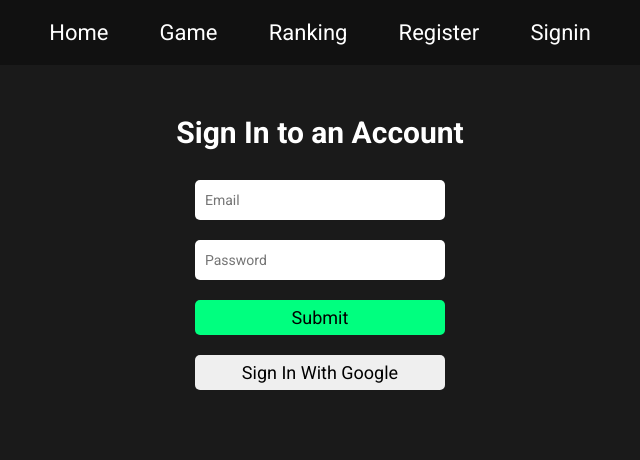
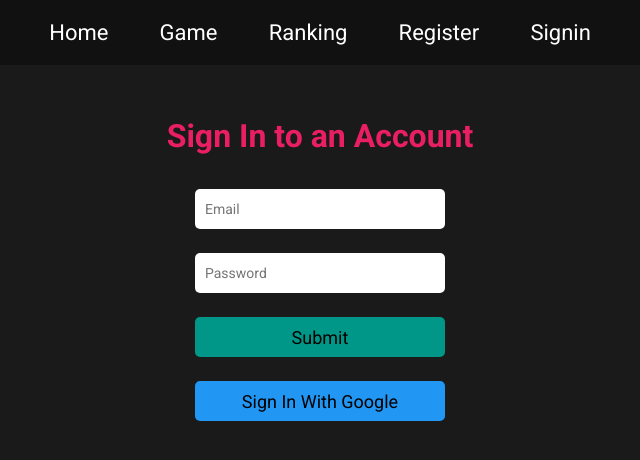
Before and after one commit to N-Ignacio-Bouffanais/trivia-vue-ts, a Vue app: page /signin in a window 1280 px wide. Shown: the top 460 px of the page, without its empty margins (320-960 px from the left). Built offline with nearby package versions, Linux system fonts and the light colour scheme; no server answers.

Commit message:
Home page, register and signin css already

```diff
--- a/src/components/Title.vue
+++ /dev/null
@@ -1,20 +0,0 @@
-<script lang="ts" setup>
-const props = defineProps<{
-    title: string;
-}>();
-</script>
-<template>
-    <div>
-        <h1>{{ props.title }}</h1>
-    </div>
-</template>
-<style lang="scss">
-h1 {
-    font-size: 3rem;
-    margin: 4rem auto;
-    letter-spacing: 0.1rem;
-    color: #eb3936;
-    width: 28rem;
-    text-align: center;
-}
-</style>
--- a/src/views/GameView.vue
+++ b/src/views/GameView.vue
@@ -6,7 +6,6 @@ const counterStore = useCounterStore();
 let selected = ref(false);
 let category_sel = ref(true);
 let init = ref(false);
-let title = "Select a category"
 
 const showquestion = () => {
   return (selected.value = true), (category_sel.value = false), (init.value = true);
@@ -35,7 +34,6 @@ const ArrowsBtn = defineAsyncComponent(() => import("../components/ArrowsBtn.vue
 const Question = defineAsyncComponent(() => import("../components/Question.vue"));
 const Timer = defineAsyncComponent(() => import("../components/Timer.vue"));
 const Alternative = defineAsyncComponent(() => import("../components/Alternative.vue"));
-const Title = defineAsyncComponent(()=> import("../components/Title.vue"));
 
 </script>
 <template>
@@ -66,9 +64,9 @@ const Title = defineAsyncComponent(()=> import("../components/Title.vue"));
     <Suspense>
       <Timer :init="unref(init)" v-if="unref(selected) === true" />
     </Suspense>
-    <Suspense>
-      <Title v-if="unref(category_sel) === true" :title="title"/>
-    </Suspense>
+    <div class="title" v-if="unref(category_sel) === true">
+      <h1>Select a category</h1>
+    </div>
     <div v-if="unref(category_sel) === true" class="category container">
       <button @click="() => { showquestion(); Anime(); }" class="btn anime">
         ANIME
@@ -96,6 +94,15 @@ const Title = defineAsyncComponent(()=> import("../components/Title.vue"));
     margin: 3rem auto;
     justify-items: center;
     display: grid;
+  }
+  .title{
+    h1{
+      font-size: 2.8rem;
+      width: 25rem;
+      margin: 3rem auto 1rem;
+      color: white;
+      text-align: center;
+    }
   }
 
   .question {
@@ -141,7 +148,6 @@ const Title = defineAsyncComponent(()=> import("../components/Title.vue"));
     grid-template-columns: repeat(auto-fill, minmax(26rem, 1fr));
     grid-auto-rows: 6rem;
     gap: 2rem;
-    padding: 3rem 0;
 
     button {
       width: 24rem;
--- a/src/views/HomeView.vue
+++ b/src/views/HomeView.vue
@@ -1,17 +1,46 @@
 <script lang="ts" setup>
-import { defineAsyncComponent } from "vue";
-const Title = defineAsyncComponent(() => import('../components/Title.vue'));
-
-let title = "Login"
+import { useRouter } from "vue-router";
+const router = useRouter();
+const Play = () => {
+    router.push('/register')
+}
 </script>
 <template>
     <div class="home-container">
-        <Title :title="title"/>
+        <h1>Trivia game</h1>
+        <p>- You will can choose between five categories: Videogames, Anime, Music, History and Maths.</p>
+        <p>- At the end of the game you will be able to see your results and the global ranking of the game. Good luck!!</p>
+        <button @click="Play()">Let's play</button>
     </div>
 </template>
 <style lang="scss">
-.home-container{
-    margin: 0 6vw;
+.home-container {
+    margin: 0 8vw;
     color: white;
+    display: flex;
+    flex-direction: column;
+
+    h1 {
+        text-align: center;
+        font-size: 5rem;
+        margin: 5rem auto 3rem;
+        color: #00c4ff;
+    }
+    p{
+        font-size: 1.8rem;
+        letter-spacing: 0.1rem;
+        margin: 1.2rem auto;
+        text-align: center;
+    }
+    button{
+        border: none;
+        background-color: springgreen;
+        font-size: 2rem;
+        border-radius: 0.8rem;
+        width: 22rem;
+        height: 4rem;
+        margin: 1.5rem auto;
+        cursor: pointer;
+    }
 }
 </style>
--- a/src/views/RankingView.vue
+++ b/src/views/RankingView.vue
@@ -1,11 +1,7 @@
 <script lang="ts" setup>
-import { defineAsyncComponent } from "vue";
-const Title = defineAsyncComponent(() => import('../components/Title.vue'));
-
-let title = "Ranking"
 </script>
 <template>
-    <Title :title="title"/>
+    <h1>Ranking</h1>
 </template>
 <style lang="scss">
 </style>
--- a/src/views/Register.vue
+++ b/src/views/Register.vue
@@ -36,8 +36,8 @@ const signInWithGoogle = () => {
         <h1>Create an Account</h1>
         <p><input type="text" placeholder="Email" v-model="email"></p>
         <p><input type="password" placeholder="Password" v-model="password"></p>
-        <p><button style="background-color: springgreen;" @click="register">Submit</button></p>
-        <p><button @click="signInWithGoogle">Sign In With Google</button></p>
+        <p><button style="background-color: #009688;" @click="register">Submit</button></p>
+        <p><button style="background-color: #2196f3;" @click="signInWithGoogle">Sign In With Google</button></p>
     </div>
 </template>
 <style lang="scss">
@@ -48,16 +48,22 @@ const signInWithGoogle = () => {
     align-items: center;
 
     h1 {
-        font-size: 3rem;
+        font-size: 3.2rem;
+        color: #e91e63;
+        margin: 2.2rem;
+        text-align: center;
+    }
+
+    p {
         color: white;
-        margin: 2rem;
+        font-size: 2rem;
+        margin: 1.2rem;
     }
 
     input {
         border: none;
         width: 25rem;
         height: 4rem;
-        margin: 1rem;
         border-radius: 0.5rem;
         padding-left: 1rem;
         outline: none;
@@ -69,9 +75,9 @@ const signInWithGoogle = () => {
         width: 25rem;
         height: 3.5rem;
         border-radius: 0.5rem;
-        margin: 1rem;
         font-size: 1.8rem;
         cursor: pointer;
+        color: white;
     }
 }
 </style>
--- a/src/views/SignIn.vue
+++ b/src/views/SignIn.vue
@@ -18,7 +18,7 @@ const register = () => {
         })
         .catch((error) => {
             console.log(error.code)
-            switch (error.code){
+            switch (error.code) {
                 case "auth/invalid-email":
                     errMsg.value = "Invalid email";
                     break;
@@ -52,9 +52,9 @@ const signInWithGoogle = () => {
         <h1>Sign In to an Account</h1>
         <p><input type="text" placeholder="Email" v-model="email"></p>
         <p><input type="password" placeholder="Password" v-model="password"></p>
-        <p v-if="errMsg">{{errMsg}}</p>
-        <p><button style="background-color: springgreen;" @click="register">Submit</button></p>
-        <p><button @click="signInWithGoogle">Sign In With Google</button></p>
+        <p v-if="errMsg">{{ errMsg }}</p>
+        <p><button style="background-color: #009688;" @click="register">Submit</button></p>
+        <p><button style="background-color: #2196f3;" @click="signInWithGoogle">Sign In With Google</button></p>
     </div>
 </template>
 <style lang="scss">
@@ -65,14 +65,16 @@ const signInWithGoogle = () => {
     align-items: center;
 
     h1 {
-        font-size: 3rem;
-        color: white;
-        margin: 2rem;
+        font-size: 3.2rem;
+        color: #e91e63;
+        text-align: center;
+        margin: 2.2rem;
     }
-    p{
+
+    p {
         color: white;
         font-size: 2rem;
-        margin: 1rem;
+        margin: 1.2rem;
     }
 
     input {
@@ -88,7 +90,7 @@ const signInWithGoogle = () => {
     button {
         border: none;
         width: 25rem;
-        height: 3.5rem;
+        height: 4rem;
         border-radius: 0.5rem;
         font-size: 1.8rem;
         cursor: pointer;
```
Also changed, not shown: src/components/Form.vue (deleted, +0 -41 lines).
